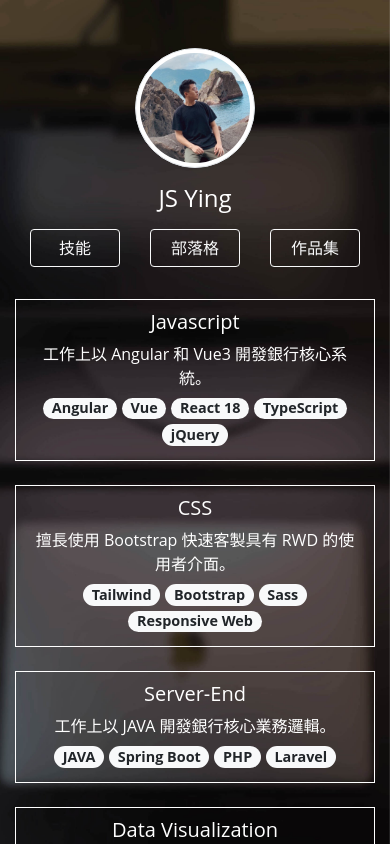
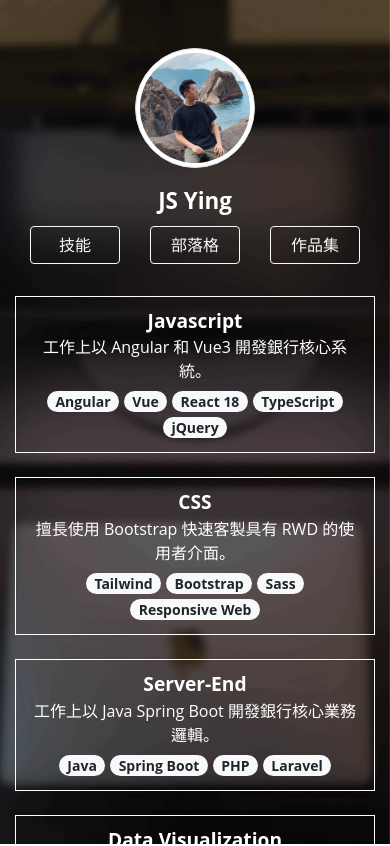
Before and after one commit to js-ying/Personal-Website-2019, a Vue app: page /skill in a window 390 px wide. Shown: the top 846 px of the page. Built offline with nearby package versions, Linux system fonts and the light colour scheme; what vue-easy-lightbox, vue-light-timeline would draw is missing.

Commit message:
update font-size

```diff
--- a/public/dataSet/skillDataSet.js
+++ b/public/dataSet/skillDataSet.js
@@ -11,8 +11,8 @@ const skillDataSet = [
   },
   {
     title: 'Server-End',
-    desc: '工作上以 JAVA 開發銀行核心業務邏輯。',
-    contents: ['JAVA', 'Spring Boot', 'PHP', 'Laravel'],
+    desc: '工作上以 Java Spring Boot 開發銀行核心業務邏輯。',
+    contents: ['Java', 'Spring Boot', 'PHP', 'Laravel'],
   },
   {
     title: 'Data Visualization',
--- a/src/components/Blog.vue
+++ b/src/components/Blog.vue
@@ -1,14 +1,16 @@
 <template>
   <div id="blog" class="text-center">
     <div class="mt-3 mb-4">
-      <div class="font-weight-bold">{{ blog.title }}</div>
-      <a :href="blog.link" target="_blank">
-        <small>
-          {{ blog.link }}
-        </small>
-      </a>
+      <div id="blog-title">
+        {{ blog.title }}<br />
+        <a :href="blog.link" target="_blank">
+          <small>
+            {{ blog.link }}
+          </small>
+        </a>
+      </div>
       <div class="d-flex justify-content-center mt-3">
-        <div class="col-12 col-md-6 block">
+        <div class="col-12 col-md-5 block">
           <img width="100%" id="blog-img" v-lazy="blog.imgUrl" @click="openImg()" />
         </div>
       </div>
@@ -94,6 +96,11 @@ export default {
 
 <!-- Add "scoped" attribute to limit CSS to this component only -->
 <style scoped>
+#blog-title {
+  font-size: 1.2rem;
+  font-weight: 700;
+}
+
 #blog-img {
   cursor: pointer;
 }
@@ -101,8 +108,4 @@ export default {
 .timeline {
   font-size: 1rem;
 }
-
-.badge {
-  font-size: 0.875rem;
-}
 </style>
--- a/src/components/Home.vue
+++ b/src/components/Home.vue
@@ -1,16 +1,29 @@
 <template>
-  <div class="home text-center pt-3">
-    <p>
-      IBM Taiwan | Application Consultant<br />
+  <div class="home text-center">
+    <section>
+      <span class="badge badge-pill badge-light mb-2">工作經歷</span>
+      <div>
+        IBM Taiwan．Application Consultant<br />
         <span class="small"
           >2019 工作至今．{{ ibmDuringTime.years }} 年 {{ ibmDuringTime.months }} 月</span
         >
-    </p>
-    <p>
-      國立中央大學 | 資訊管理碩士<br />
-      <span class="small">2017 - 2019</span>
-    </p>
+      </div>
+    </section>
+    <section>
+      <span class="badge badge-pill badge-light mb-2">教育背景</span>
+      <div>
+        國立中央大學．資訊管理碩士<br />
+        <span class="small">2017 - 2019</span><br />
+      </div>
+      <div>
+        元智大學．資訊管理學士<br />
+        <span class="small">2013 - 2017</span>
+      </div>
+    </section>
+    <section>
       <p class="">喜歡柴犬和梁靜茹，擅長前端開發。<br />樂於學習各種前端新知，僅因前端很美。</p>
+    </section>
+    <section id="contact-section">
       <p>
         <a
           :href="contact.link"
@@ -24,6 +37,7 @@
           </span>
         </a>
       </p>
+    </section>
   </div>
 </template>
 
@@ -64,16 +78,17 @@ export default {
 
 <!-- Add "scoped" attribute to limit CSS to this component only -->
 <style scoped>
-p {
-  margin-bottom: 2rem;
+section {
+  font-size: 1rem;
+  margin-bottom: 1.4rem;
 }
 
-.badge:hover {
+#contact-section .badge:hover {
   background-color: #5dadf2;
   cursor: pointer;
 }
 
-.badge:last-child {
+#contact-section .badge:last-child {
   margin-right: 0rem !important;
 }
 </style>
--- a/src/components/Navbar.vue
+++ b/src/components/Navbar.vue
@@ -11,9 +11,9 @@
     </div>
     <div class="col-12 text-center mb-2">
       <router-link to="/">
-        <h4 id="profile-name" @click="toggle('')">
+        <div id="profile-name" @click="toggle('')">
           {{ profile.name }}
-        </h4>
+        </div>
       </router-link>
     </div>
     <div class="col-12">
@@ -97,9 +97,17 @@ export default {
   cursor: pointer;
 }
 
+#profile-name {
+  font-size: 1.4rem;
+  font-weight: 700;
+}
+
 #nav-btn-row {
   max-width: 576px;
   margin: 0 auto;
+}
+
+#nav-btn-row .nav-btn a {
 }
 
 @media (min-width: 768px) {
--- a/src/components/Portfolio.vue
+++ b/src/components/Portfolio.vue
@@ -64,8 +64,8 @@
           <span class="badge badge-dark portfolio-ifcase">
             {{ web.ifcase }}
           </span>
-          <div class="pt-2 pr-2 pl-2">
-            {{ web.name }} <br />
+          <div class="pt-2 pr-2 pl-2 portfolio-intro">
+            <span class="portfolio-name"> {{ web.name }} </span><br />
             <small> {{ web.description }} </small><br />
             <small> {{ web.date }} </small>
           </div>
@@ -88,8 +88,9 @@
           <span class="badge badge-dark portfolio-ifcase">
             {{ chatbot.ifcase }}
           </span>
-          <div class="pt-2 pr-2 pl-2">
-            {{ chatbot.name }} <br />
+          <div class="pt-2 pr-2 pl-2 portfolio-intro">
+            <span class="portfolio-name">{{ chatbot.name }}</span
+            ><br />
             <small>{{ chatbot.description }}</small
             ><br />
             <small>
@@ -118,8 +119,9 @@
           <span class="badge badge-dark portfolio-ifcase">
             {{ poster.ifcase }}
           </span>
-          <div class="pt-2 pr-2 pl-2">
-            {{ poster.name }} <br />
+          <div class="pt-2 pr-2 pl-2 portfolio-intro">
+            <span class="portfolio-name">{{ poster.name }}</span
+            ><br />
             <small>
               {{ poster.date }}
             </small>
@@ -146,8 +148,9 @@
           <span class="badge badge-dark portfolio-ifcase">
             {{ blogTheme.ifcase }}
           </span>
-          <div class="pt-2 pr-2 pl-2">
-            {{ blogTheme.name }} <br />
+          <div class="pt-2 pr-2 pl-2 portfolio-intro">
+            <span class="portfolio-name">{{ blogTheme.name }}</span
+            ><br />
             <small>
               {{ blogTheme.date }}
             </small>
@@ -171,8 +174,9 @@
           <span class="badge badge-dark portfolio-ifcase">
             {{ video.ifcase }}
           </span>
-          <div class="pt-2 pr-2 pl-2">
-            {{ video.name }} <br />
+          <div class="pt-2 pr-2 pl-2 portfolio-intro">
+            <span class="portfolio-name">{{ video.name }}</span
+            ><br />
             <small>{{ video.description }}</small
             ><br />
             <small>
@@ -314,6 +318,13 @@ export default {
   height: 0px;
 }
 
+.portfolio-intro {
+  font-size: 1.1425rem;
+}
+
+.portfolio-name {
+}
+
 #sort-by-date-btn {
   width: 100px;
   font-size: 1rem;
--- a/src/components/Skill.vue
+++ b/src/components/Skill.vue
@@ -1,10 +1,10 @@
 <template>
-  <div class="row" id="skill">
+  <div class="row justify-content-center" id="skill">
     <div class="col-md-6" v-for="(skill, index) in skills" :key="'title' + index">
       <div class="text-center block">
-        <h5 class="">{{ skill.title }}</h5>
-        <div class="mb-2" id="desc">{{ skill.desc }}</div>
-        <div class="mb-1" id="stack">
+        <span class="skill-title">{{ skill.title }}</span>
+        <div class="mb-2 skill-desc">{{ skill.desc }}</div>
+        <div class="mb-1 skill-stack">
           <span
             class="badge badge-pill badge-light"
             v-for="(content, index) in skill.contents"
@@ -37,11 +37,15 @@ export default {
   padding: 10px 12px;
 }
 
-#desc {
-  font-size: 1rem;
+.skill-title {
+  font-size: 1.2rem;
+  font-weight: 700;
 }
 
-#stack {
+.skill-desc {
+}
+
+.skill-stack {
   display: flex;
   justify-content: center;
   gap: 5px;
--- a/src/style.css
+++ b/src/style.css
@@ -18,7 +18,6 @@ body {
   font-family: 'PingFang TC', 'Heiti TC', 'Noto Sans TC', 'Microsoft JhengHei',
     'Open Sans', sans-serif;
   color: white;
-  font-size: 1.2rem;
 }
 
 a {
@@ -48,3 +47,7 @@ img[lazy='loading'] {
   padding: 0.5rem;
   margin-bottom: 1.5rem;
 }
+
+.badge {
+  font-size: 0.875rem;
+}
```
Lines whose indentation alone changed are shown as unchanged.
